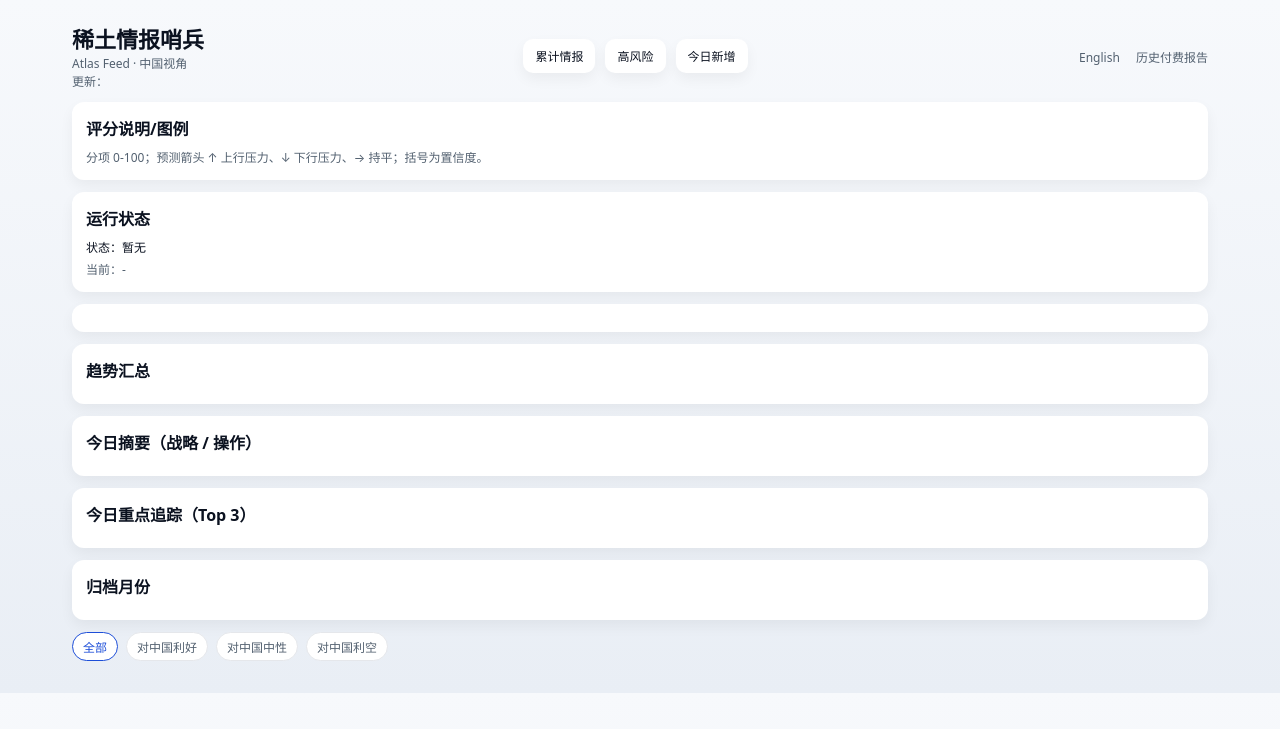
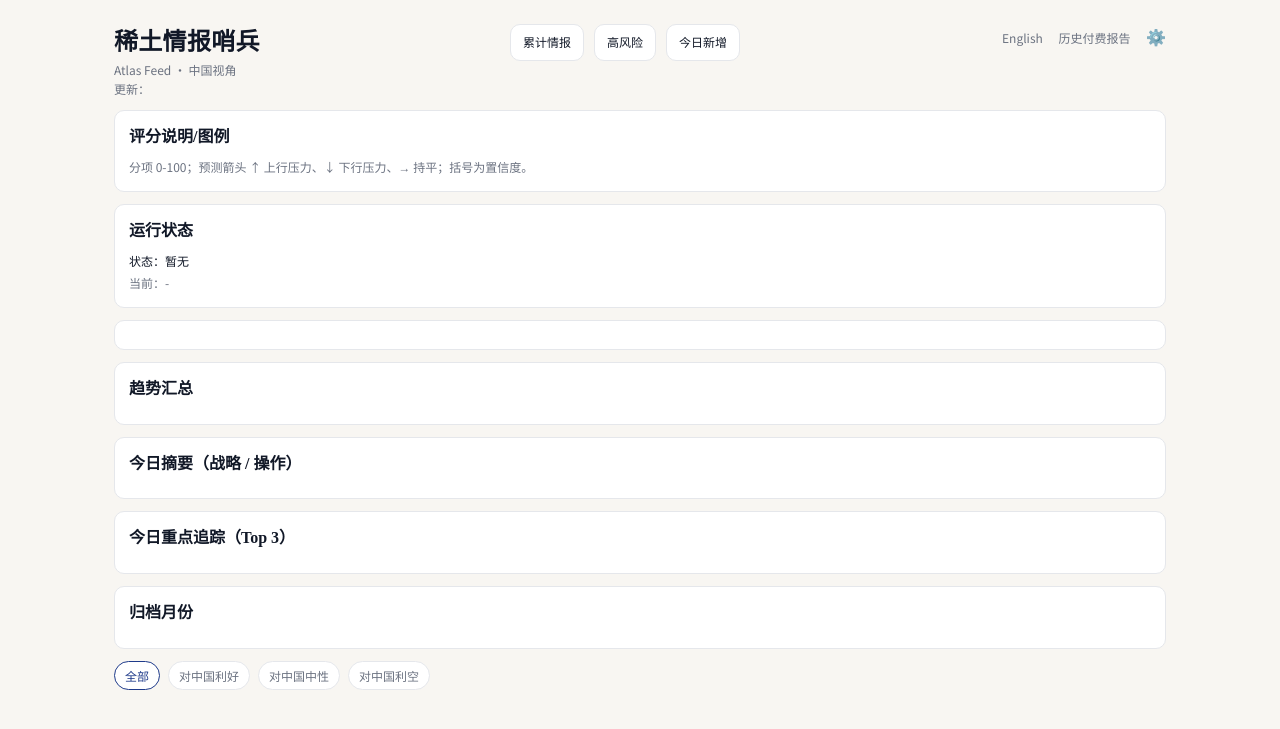
Before and after one commit to keenturbo/rareearth-sentinel, a Python web app: template templates/index.html in a window 1280 px wide. Shown: the top 729 px of the page. Run offline with Jinja, Linux system fonts and the light colour scheme; the template is opened without the code that fills it, so the values that code supplies are empty.

Commit message:
Apply NYT/FT style and add admin gear link to Chinese template

```diff
--- a/templates/index.html
+++ b/templates/index.html
@@ -4,40 +4,42 @@
 <meta charset="utf-8" />
 <meta name="viewport" content="width=device-width, initial-scale=1" />
 <title>稀土情报哨兵</title>
+<link href="https://fonts.googleapis.com/css2?family=Noto+Serif+SC:wght@400;600&family=Noto+Sans+SC:wght@400;600&display=swap" rel="stylesheet">
 <style>
-:root{--ink:#0b1220;--muted:#536170;--bg:#f7f9fc;--card:#ffffff;--accent:#1d4ed8;--warn:#f59e0b;--risk:#ef4444;--soft:#eef2ff}
+:root{--ink:#111827;--muted:#6b7280;--bg:#f8f6f2;--card:#ffffff;--accent:#1e3a8a;--warn:#b45309;--risk:#b91c1c;--soft:#f3f4f6}
 *{box-sizing:border-box}
-body{margin:0;font-family:system-ui,-apple-system,Segoe UI,Roboto,Helvetica,Arial,"Noto Sans",sans-serif;background:linear-gradient(180deg,#f7f9fc,#e9eef5);color:var(--ink)}
-.container{max-width:1180px;margin:0 auto;padding:22px}
-header{display:flex;justify-content:space-between;align-items:center;margin-bottom:12px}
-header h1{margin:0;font-size:22px}
+body{margin:0;font-family:"Noto Sans SC","PingFang SC","Microsoft YaHei",sans-serif;background:var(--bg);color:var(--ink);line-height:1.55}
+.container{max-width:1100px;margin:0 auto;padding:24px}
+header{display:flex;justify-content:space-between;align-items:flex-start;margin-bottom:12px;gap:16px}
+header h1{margin:0;font-size:24px;font-family:"Noto Serif SC",serif;letter-spacing:.3px}
 header .sub{font-size:12px;color:var(--muted)}
 .nav a{margin-left:12px;font-size:12px;color:var(--muted);text-decoration:none}
 .nav a:hover{color:var(--ink)}
+.nav .gear{font-size:16px;line-height:1}
 .kpis{display:flex;gap:10px;flex-wrap:wrap}
-.kpi{background:#fff;border-radius:10px;padding:8px 12px;box-shadow:0 6px 14px rgba(0,0,0,0.05);font-size:12px}
-.section{background:#fff;border-radius:12px;padding:14px;box-shadow:0 6px 14px rgba(0,0,0,0.05);margin-bottom:12px}
-.section-title{font-weight:600;margin-bottom:8px}
+.kpi{background:#fff;border-radius:10px;padding:8px 12px;border:1px solid #e5e7eb;font-size:12px}
+.section{background:#fff;border-radius:10px;padding:14px;border:1px solid #e5e7eb;margin-bottom:12px}
+.section-title{font-weight:600;margin-bottom:8px;font-family:"Noto Serif SC",serif}
 .legend{font-size:12px;color:var(--muted)}
 .status-row{font-size:12px;color:var(--ink)}
 .status-sub{font-size:12px;color:var(--muted);margin-top:4px}
-.daily-title{font-weight:600;margin-bottom:6px}
-.daily-headline{font-weight:600;margin-bottom:6px}
+.daily-title{font-weight:600;margin-bottom:6px;font-family:"Noto Serif SC",serif}
+.daily-headline{font-weight:600;margin-bottom:6px;font-family:"Noto Serif SC",serif}
 .daily-body{font-size:13px;color:var(--ink)}
 .daily-bullets{margin:8px 0 0 18px;font-size:12px;color:var(--muted)}
 .rollups-row{font-size:12px;color:var(--muted);margin-bottom:8px}
 .rollups-grid{display:grid;grid-template-columns:repeat(auto-fit,minmax(220px,1fr));gap:8px}
-.rollup-col{background:#f8fafc;border-radius:8px;padding:10px}
-.rollup-chip{display:inline-block;margin:3px 6px 0 0;padding:3px 8px;border-radius:999px;background:#eff6ff;color:#1d4ed8;font-size:11px}
+.rollup-col{background:var(--soft);border-radius:8px;padding:10px;border:1px solid #e5e7eb}
+.rollup-chip{display:inline-block;margin:3px 6px 0 0;padding:3px 8px;border-radius:999px;background:#eef2ff;color:#1e3a8a;font-size:11px}
 .brief-row{font-size:12px;color:var(--muted);margin-bottom:8px}
 .brief-grid{display:grid;grid-template-columns:repeat(auto-fit,minmax(240px,1fr));gap:8px}
-.brief-col{background:#f8fafc;border-radius:8px;padding:10px}
-.premium-item{border-top:1px solid #eef2f7;padding-top:10px;margin-top:10px}
-.premium-topic{font-weight:600;margin-bottom:4px}
+.brief-col{background:var(--soft);border-radius:8px;padding:10px;border:1px solid #e5e7eb}
+.premium-item{border-top:1px solid #e5e7eb;padding-top:10px;margin-top:10px}
+.premium-topic{font-weight:600;margin-bottom:4px;font-family:"Noto Serif SC",serif}
 .premium-reason{font-size:12px;color:var(--muted)}
 .premium-preview{font-size:11px;color:var(--muted);margin-top:4px}
-.premium-btn{display:inline-block;margin-top:6px;font-size:11px;color:#fff;background:#f59e0b;padding:4px 10px;border-radius:999px;text-decoration:none}
-.premium-btn:hover{background:#d97706}
+.premium-btn{display:inline-block;margin-top:6px;font-size:11px;color:#fff;background:var(--warn);padding:4px 10px;border-radius:999px;text-decoration:none}
+.premium-btn:hover{background:#92400e}
 .archive{margin:8px 0}
 .archive-link{display:inline-block;margin:4px 8px 0 0;font-size:12px;color:var(--muted);text-decoration:none}
 .archive-link.active{color:#111}
@@ -47,14 +49,14 @@ header .sub{font-size:12px;color:var(--muted)}
 .filter-btn{border:1px solid #e5e7eb;background:#fff;padding:5px 10px;border-radius:999px;font-size:12px;cursor:pointer;color:var(--muted)}
 .filter-btn.active{border-color:var(--accent);color:var(--accent)}
 .feed{display:grid;gap:10px}
-.row{background:var(--card);border-radius:10px;padding:12px;border-left:6px solid var(--accent)}
+.row{background:var(--card);border-radius:10px;padding:12px;border-left:4px solid var(--accent);border:1px solid #e5e7eb}
 .row.risk{border-left-color:var(--risk)}
 .row.warn{border-left-color:var(--warn)}
 .meta{font-size:12px;color:var(--muted)}
-.title{font-weight:600;margin:4px 0}
+.title{font-weight:600;margin:4px 0;font-family:"Noto Serif SC",serif}
 .tags{margin-top:6px;display:flex;gap:6px;flex-wrap:wrap}
-.tag{font-size:11px;background:#eff6ff;color:#1d4ed8;padding:3px 8px;border-radius:999px}
-.analysis{margin-top:8px;padding:8px;background:#f8fafc;border-radius:8px}
+.tag{font-size:11px;background:#eef2ff;color:#1e3a8a;padding:3px 8px;border-radius:999px}
+.analysis{margin-top:8px;padding:8px;background:var(--soft);border-radius:8px;border:1px solid #e5e7eb}
 .analysis-head{display:flex;gap:6px;flex-wrap:wrap;margin-bottom:6px}
 .chip{font-size:11px;background:#eef2ff;color:#1e3a8a;padding:3px 8px;border-radius:999px}
 .chip.good{background:#dcfce7;color:#166534}
@@ -87,6 +89,7 @@ header .sub{font-size:12px;color:var(--muted)}
     <div class="nav">
       <a href="/en/">English</a>
       <a href="/cn/premium/">历史付费报告</a>
+      <a class="gear" href="/cn/admin/premium/" aria-label="Admin">⚙️</a>
     </div>
   </header>
 
```
